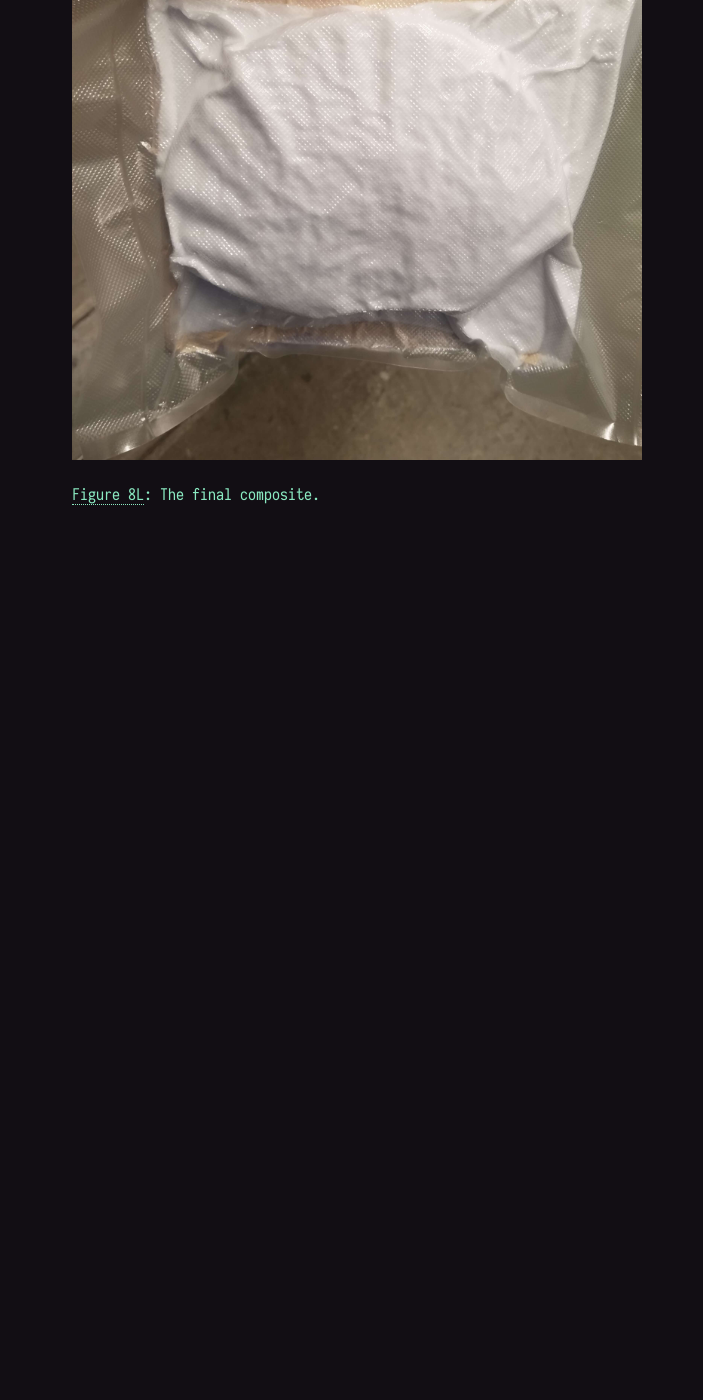
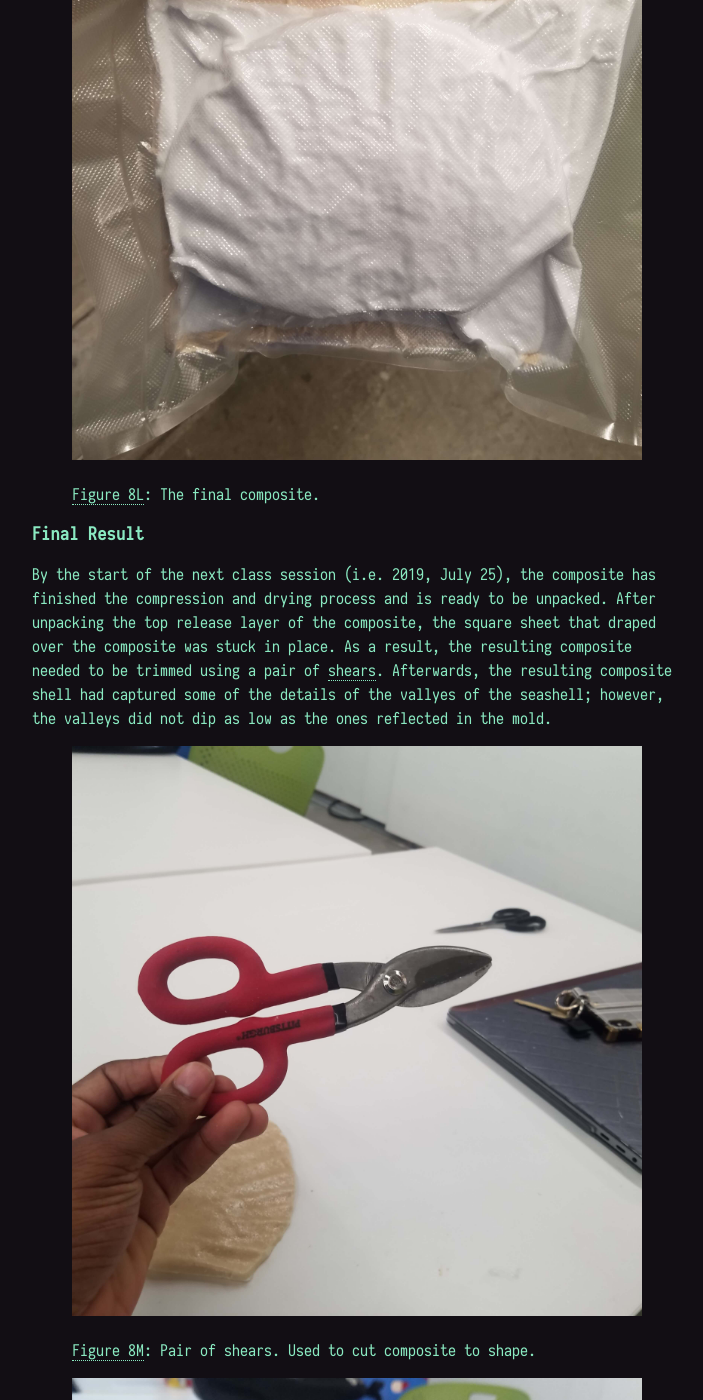
Before and after one commit to kosinw/PHYS-S-12, a Jekyll site: the page built from _posts/2019-07-23-Session08.md, in a window 1280 px wide and 1400 px high, scrolled down 9110 px. Shown: the whole window, without its empty margins (283-986 px from the left). Built offline with Jekyll 4.4.1, drawn with Linux system fonts in a browser that asks for light colours; before the commit the page ends 9632 px from its top, so only the background shows below that; some of the changed text lies outside the part shown.

Commit message:
Added Final Result to Session08

```diff
--- a/_posts/2019-07-23-Session08.md
+++ b/_posts/2019-07-23-Session08.md
@@ -93,3 +93,21 @@ After succesfully cutting the mold of the [scallop shell](#8j), we proceeded ont
 	<img src="./composite.jpg">
 	<p><a href="8l">Figure 8L</a>: The final composite.	</p>
 </figure>
+
+### Final Result
+By the start of the next class session (i.e. 2019, July 25), the composite has finished the compression and drying process and is ready to be unpacked. After unpacking the top release layer of the composite, the square sheet that draped over the composite was stuck in place. As a result, the resulting composite needed to be trimmed using a pair of [shears](#8m). Afterwards, the resulting composite shell had captured some of the details of the vallyes of the seashell; however, the valleys did not dip as low as the ones reflected in the mold.
+
+<figure id="8m">
+	<img src="./shears.jpg">
+	<p><a href="8m">Figure 8M</a>: Pair of shears. Used to cut composite to shape.</p>
+</figure>
+
+<figure id="8n">
+	<img src="./shell_front.jpg">
+	<p><a href="8n">Figure 8N</a>: Front of shell.</p>
+</figure>
+
+<figure id="8o">
+	<img src="./shell_back.jpg">
+	<p><a href="8o">Figure 8O</a>: Back of shell.</p>
+</figure>
--- a/index.html
+++ b/index.html
@@ -12,7 +12,7 @@ title: Home
   </h3>
   <div class="post-layout">
     <main>
-      {{ post.content | truncatewords: 100 }}
+      {{ post.content | truncatewords: 250 }}
     </main>
   </div>
   <a href="{{ post.url | prepend: site.baseurl }}" class="read-more">Click here to read more &#8594;</a>
```
Also changed, not shown: _posts/2019-08-06-Session12.md (+11 -1 lines), 08/drill_bit.jpg (added), 08/shears.jpg (added), 08/shell_back.jpg (added), 08/shell_front.jpg (added), 09/board1.jpg (deleted), 1 other file.
